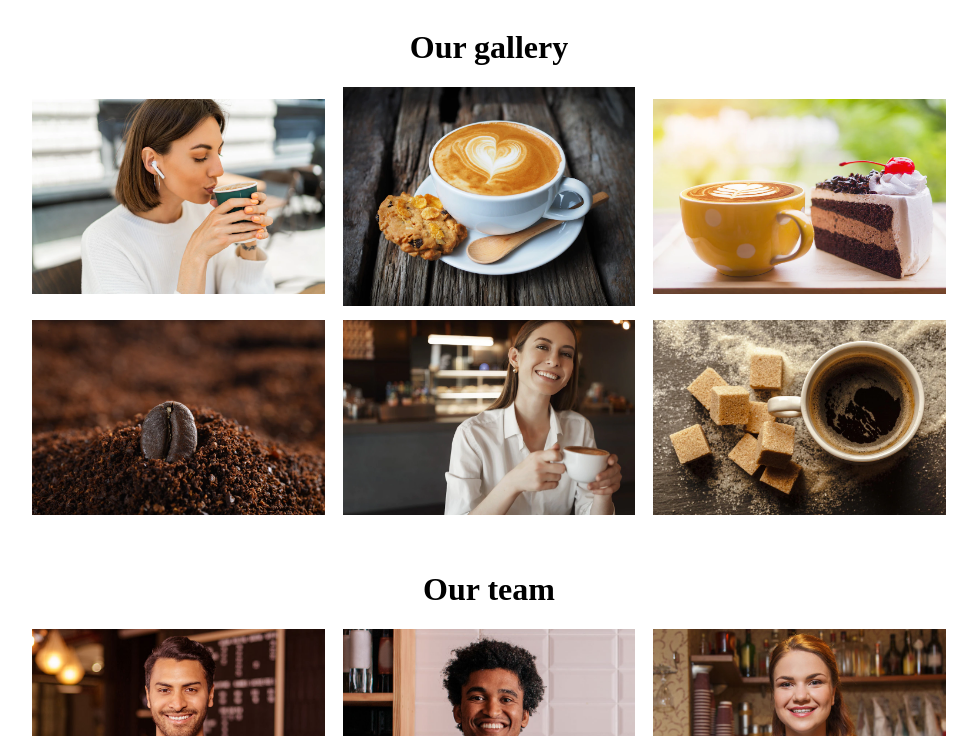
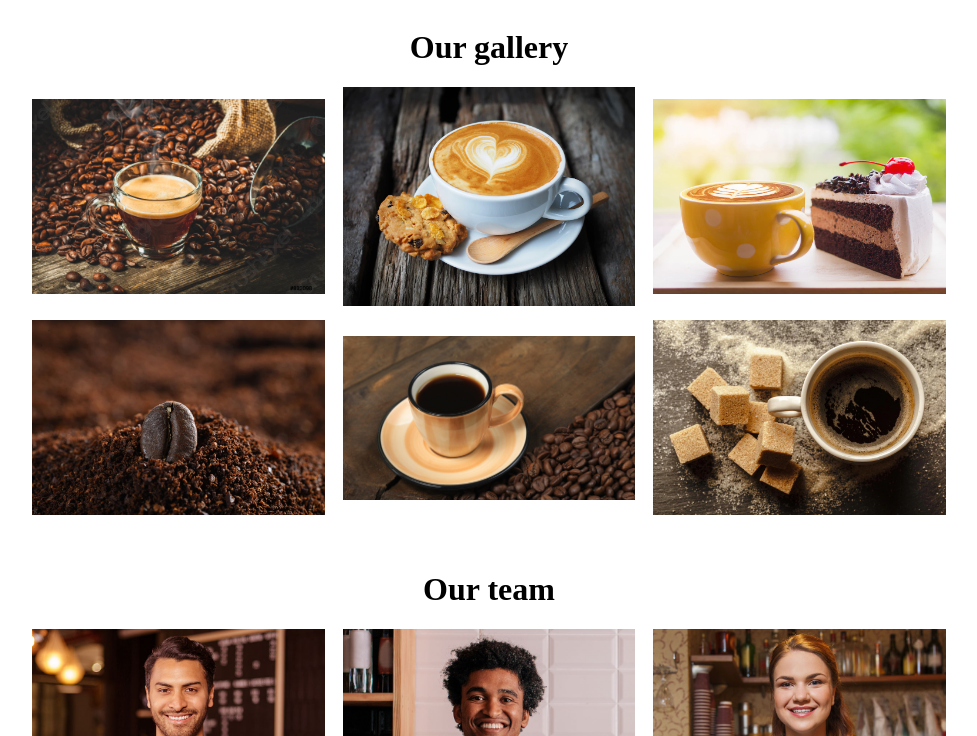
Before and after one commit to MuhammedMohsn/Coffee-Page, a plain HTML site: page index.html in a window 1280 px wide. Shown: the part 2064-2800 px from the top of the page, without its empty margins (151-1128 px from the left). Drawn offline with Linux system fonts and the light colour scheme.

Commit message:
final commit

```diff
--- a/Sass/Components/_home.scss
+++ b/Sass/Components/_home.scss
@@ -3,7 +3,7 @@
 .home {
   height: 550px;
   width: 100%;
-  background-image: url("../imgs/home.jpg");
+  background-image: url("../imgs/home-bg.jpg");
   background-size: 100% 100%;
   position: relative;
   z-index: 3;
--- a/index.html
+++ b/index.html
@@ -132,11 +132,11 @@
    <div class="container">
        <div class="gallery">
        <h1>Our gallery</h1>
-      <div class="gallery_pic"> <img src="./imgs/gallery-1.webp" ></div>
+      <div class="gallery_pic"> <img src="./imgs/gallery-1.jpg" ></div>
       <div class="gallery_pic"><img src="./imgs/gallery-2.webp" ></div>
       <div class="gallery_pic"><img src="./imgs/gallery-3.webp" ></div>
       <div class="gallery_pic"><img src="./imgs/gallery-4.webp" ></div>
-      <div class="gallery_pic"><img src="./imgs/gallery-5.webp" ></div>
+      <div class="gallery_pic"><img src="./imgs/gallery-5.jpg" ></div>
       <div class="gallery_pic"><img src="./imgs/gallery-6.webp" ></div>
      </div>
    </div>
```
Also changed, not shown: Sass/index.css, imgs/gallery-1.jpg (added), imgs/gallery-1.webp (deleted), imgs/gallery-5.jpg (added), imgs/gallery-5.webp (deleted), imgs/home-bg.jpg (added), imgs/home.jpg (deleted), 1 other file.
